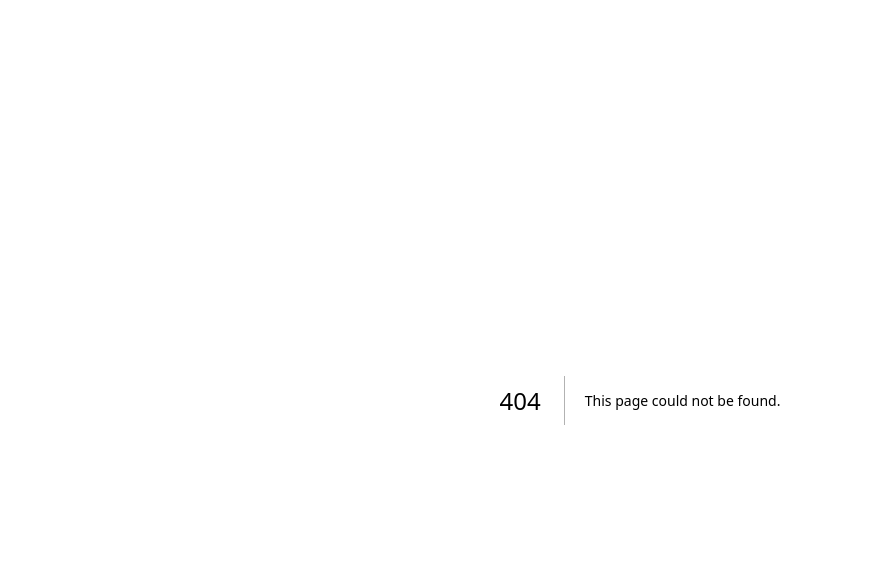
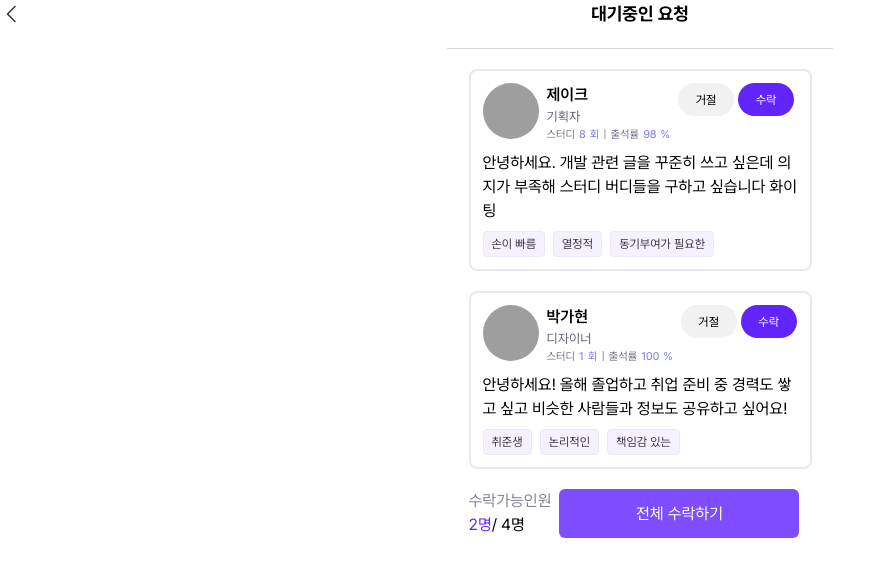
Before and after one commit to yoo-nji/Uandmy_Frontend, a Next.js app: page /pending-request in a window 1280 px wide. Before the commit this address had no page. Shown: the top 576 px of the page, without its empty margins (0-889 px from the left). Built offline with nearby package versions, Linux system fonts and the light colour scheme; grey boxes are pictures that could not be loaded.

Commit message:
[✨feat]: 대기중인 요청페이지에서 프로필 카드 컴포넌트 구현

```diff
--- /dev/null
+++ b/src/app/pending-request/page.tsx
@@ -0,0 +1,82 @@
+'use client';
+
+import Button from '@/components/common/Button';
+import ProfileCard from '@/components/common/ProfileCard';
+
+const PendingRequest = () => {
+  const ProfileDatas = [
+    {
+      name: '제이크',
+      job: '기획자',
+      totalStudy: 8,
+      attendance: 98,
+      text: '안녕하세요. 개발 관련 글을 꾸준히 쓰고 싶은데 의지가 부족해 스터디 버디들을 구하고 싶습니다 화이팅',
+      tags: ['손이 빠름', '열정적', '동기부여가 필요한'],
+    },
+    {
+      name: '박가현',
+      job: '디자이너',
+      totalStudy: 1,
+      attendance: 100,
+      text: '안녕하세요! 올해 졸업하고 취업 준비 중 경력도 쌓고 싶고 비슷한 사람들과 정보도 공유하고 싶어요!',
+      tags: ['취준생', '논리적인', '책임감 있는'],
+    },
+  ];
+  const handleLeftClick = () => {};
+  const handleAccept = () => {};
+
+  return (
+    <>
+      <div className="flex justify-center items-center h-auto ">
+        <div className="flex items-center flex-col w-[21.438rem] space-y-5">
+          <div className="relative text-center space-y-5 ">
+            <div className="sticky top-0 flex items-center justify-center">
+              {/* 이전 페이지로 이동 */}
+              <button onClick={handleLeftClick} className="fixed left-0">
+                <svg
+                  width="24"
+                  height="24"
+                  viewBox="0 0 24 24"
+                  fill="none"
+                  xmlns="http://www.w3.org/2000/svg"
+                  className="cursor-pointer">
+                  <path
+                    fill-rule="evenodd"
+                    clip-rule="evenodd"
+                    d="M15.5303 3.96967C15.8232 4.26256 15.8232 4.73744 15.5303 5.03033L8.56066 12L15.5303 18.9697C15.8232 19.2626 15.8232 19.7374 15.5303 20.0303C15.2374 20.3232 14.7626 20.3232 14.4697 20.0303L6.96967 12.5303C6.67678 12.2374 6.67678 11.7626 6.96967 11.4697L14.4697 3.96967C14.7626 3.67678 15.2374 3.67678 15.5303 3.96967Z"
+                    fill="black"
+                    fill-opacity="0.8"
+                  />
+                </svg>
+              </button>
+
+              <div className="font-bold text-lg mx-auto">대기중인 요청</div>
+            </div>
+            <hr className="w-[24.125rem] border-1 border-greyBorder mt-5 mb-5" />
+          </div>
+          <ProfileCard
+            ProfileDatas={ProfileDatas}
+            handleAccept={handleAccept}
+          />
+          <div className="box-border flex flex-row gap-2 w-full ">
+            <span>
+              <p className="text-[#82829B]">수락가능인원</p>
+              <div className="flex">
+                <p className="text-primary">2명</p>
+                <p>/ 4명</p>
+              </div>
+            </span>
+
+            <Button
+              label="전체 수락하기"
+              onClick={handleAccept}
+              bgColor="bg-[#804CFF]"
+              className="w-[15rem] h-[3.063rem]"
+            />
+          </div>
+        </div>
+      </div>
+    </>
+  );
+};
+export default PendingRequest;
--- /dev/null
+++ b/src/components/common/ProfileCard.tsx
@@ -0,0 +1,70 @@
+import Avartar from './Avatar';
+import Button from './Button';
+import TagBox from './TagBox';
+
+interface ProfileCardProps {
+  ProfileDatas: {
+    name: string;
+    job: string;
+    totalStudy: number;
+    attendance: number;
+    text: string;
+    tags: string[];
+  }[];
+  handleAccept: () => void;
+}
+
+const ProfileCard = ({ ProfileDatas, handleAccept }: ProfileCardProps) => {
+  return (
+    <>
+      {ProfileDatas.map((profile, index) => (
+        <div
+          key={index}
+          className="w-full h-auto p-3 border-2 border-[#E9E9E9] rounded-lg space-y-2">
+          <div className="flex flex-row gap-2">
+            <Avartar size={56} />
+
+            <div>
+              <p className="font-semibold text-base">{profile.name}</p>
+              <p className="text-[0.813rem] text-[#65657E]">{profile.job}</p>
+              <div className="flex flex-row gap-1 text-[0.688rem] text-[#767688]">
+                <p className="">스터디 </p>
+                <p className="text-[#7876E3]">{profile.totalStudy}</p>
+                <p className="text-[#7876E3]">회</p>
+                <p>|</p>
+                <p>출석률</p>
+                <p className="text-[#7876E3]">{profile.attendance}</p>
+                <p className="text-[#7876E3]">%</p>
+              </div>
+            </div>
+
+            <div className="flex gap-1">
+              <Button
+                label={'거절'}
+                onClick={handleAccept}
+                bgColor="bg-[#F1F1F1]"
+                textColor="text-black"
+                rounded="rounded-full"
+                className="w-[3.5rem] h-[2.063rem] text-xs "
+              />
+              <Button
+                label={'수락'}
+                onClick={handleAccept}
+                rounded="rounded-full"
+                className="w-[3.5rem] h-[2.063rem] text-xs"
+              />
+            </div>
+          </div>
+
+          <p>{profile.text}</p>
+          <div className="flex flex-row gap-2">
+            {profile.tags.map((tag, index) => (
+              <TagBox key={index} label={tag} />
+            ))}
+          </div>
+        </div>
+      ))}
+    </>
+  );
+};
+export default ProfileCard;
```
